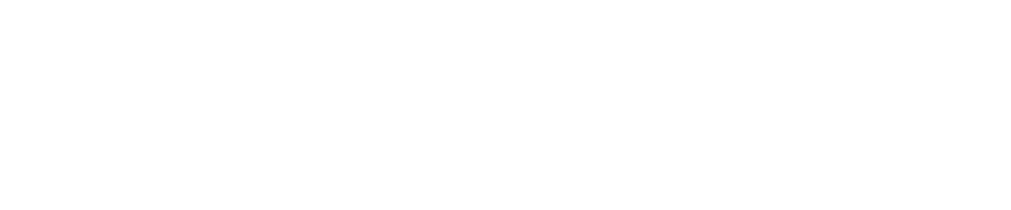
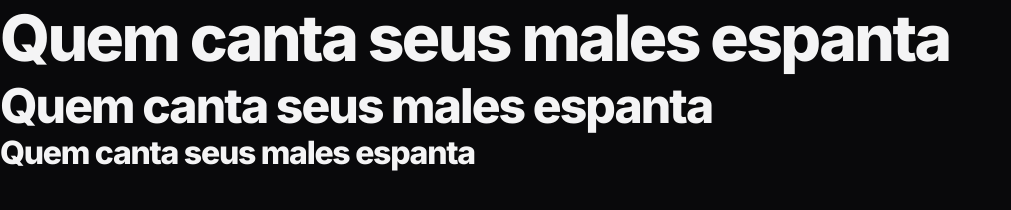
Before and after one commit to Broninn/ZingenKaraok-, a plain HTML site: page index.html in a window 1280 px wide. Shown: the whole page, without its empty margins (0-1011 px from the left). Drawn offline with Linux system fonts and the light colour scheme.

Commit message:
definindo variaveis

```diff
--- a/index.html
+++ b/index.html
@@ -1,12 +1,20 @@
 <!DOCTYPE html>
 <html lang="pt-BR">
-<head>
-    <meta charset="UTF-8">
-    <meta name="viewport" content="width=device-width, initial-scale=1.0">
+  <head>
+    <link rel="preconnect" href="https://fonts.googleapis.com" />
+    <link rel="preconnect" href="https://fonts.gstatic.com" crossorigin />
+    <meta charset="UTF-8" />
+    <meta name="viewport" content="width=device-width, initial-scale=1.0" />
     <title>Zingen - Karaokê</title>
-    <link rel="stylesheet" href="styles/index.css">
-</head>
-<body>
-
-</body>
+    <link rel="stylesheet" href="styles/index.css" />
+    <link
+      href="https://fonts.googleapis.com/css2?family=Inter:ital,opsz,wght@0,14..32,100..900;1,14..32,100..900&display=swap"
+      rel="stylesheet"
+    />
+  </head>
+  <body>
+    <h1>Quem canta seus males espanta</h1>
+    <h2>Quem canta seus males espanta</h2>
+    <h3>Quem canta seus males espanta</h3>
+  </body>
 </html>
--- a/styles/global.css
+++ b/styles/global.css
@@ -0,0 +1,87 @@
+*,
+*::before,
+*::after {
+  box-sizing: border-box;
+}
+
+* {
+  margin: 0;
+  padding: 0;
+  font: inherit;
+
+  -webkit-font-smoothing: antialiased;
+  -moz-osx-font-smoothing: grayscale;
+}
+
+:root {
+  --bg-color: #09090b;
+  --surface-color: #18181b;
+  --stroke-color: #27272a;
+  --text-color-primary: #f4f4f5;
+  --text-color-secondary: #a1a1aa;
+  --brand-color-primary: #f7b733;
+  --brand-color-secondary: #fc4a1a;
+
+  --ff-sans: "Inter", system-ui, sans-serif;
+  --fw-base: 400;
+  --fw-md: 500;
+  --fw-bold: 800;
+
+  --fs-sm: 0.875rem;
+  --fs-base: 1rem;
+  --fs-lg: 1.25rem;
+  --fs-xl: 1.5rem;
+  --fs-2xl: 2.5rem;
+}
+
+html {
+  font-family: var(--ff-sans);
+  font-weight: var(--fw-base);
+  font-size: var(--fs-base);
+  line-height: 1.6;
+  color: var(--text-color-primary);
+}
+
+body {
+  background-color: var(--bg-color);
+}
+
+h1,
+h2,
+h3 {
+  line-height: 1.2;
+  color: var(--text-color-primary);
+  font-weight: var(--fw-bold);
+  letter-spacing: -0.04em;
+}
+
+h1 {
+  font-size: var(--fs-2xl);
+}
+
+h2 {
+  font-size: var(--fs-xl);
+}
+
+h3 {
+  font-size: var(--fs-lg);
+}
+
+a {
+  text-decoration: none;
+  color: inherit;
+}
+
+ul[role="list"] {
+  list-style: none;
+}
+
+
+
+@media (width >= 80em) {
+  :root {
+    --fs-lg: 2rem;
+    --fs-xl: 3rem;
+    --fs-2xl: 4rem;
+  }
+}
```
